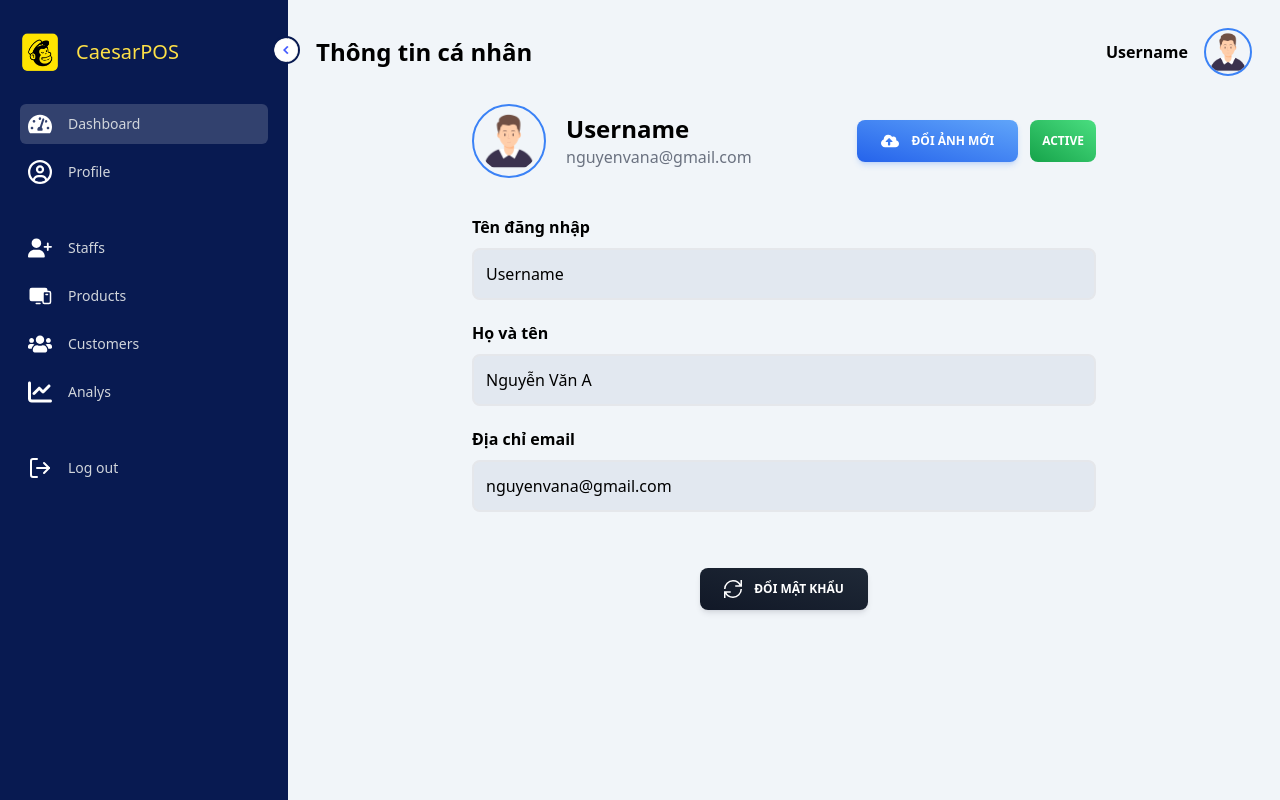
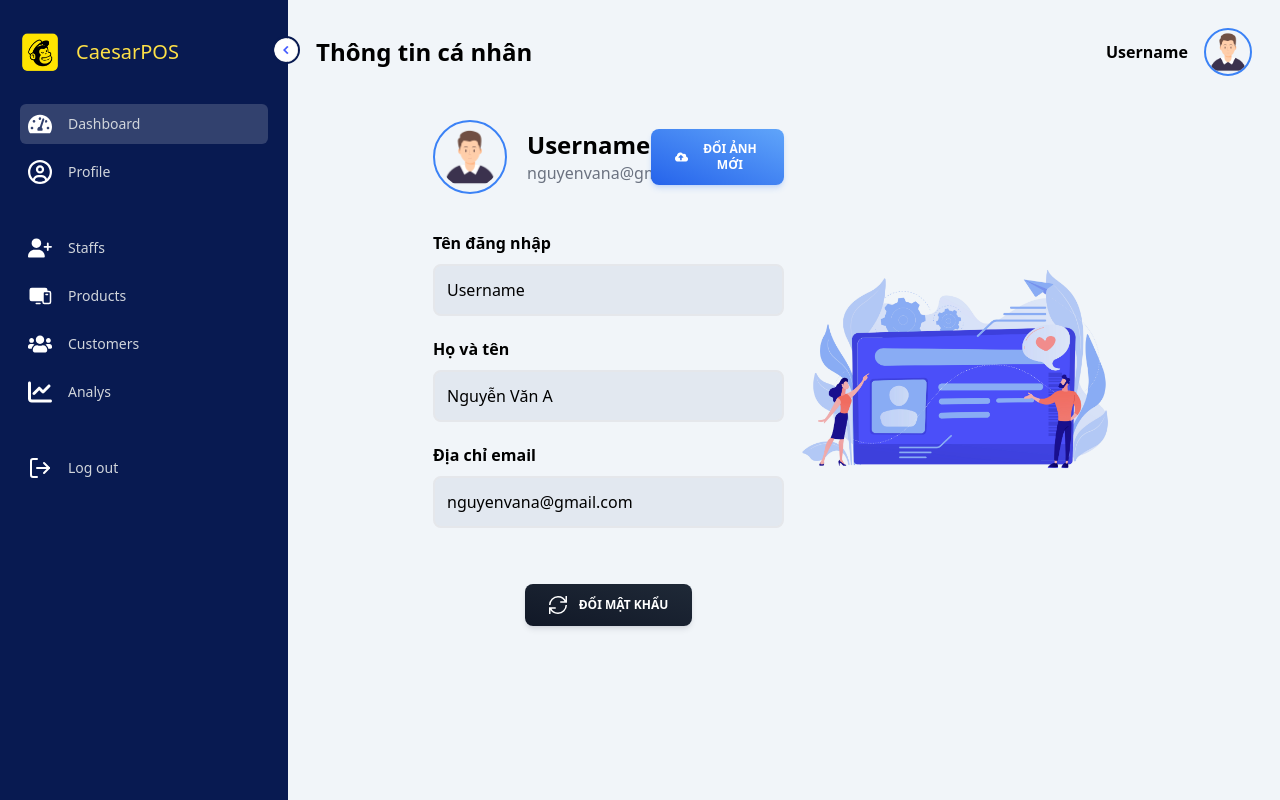
Before and after one commit to LongKim11/TechRetail-POS-Website, a React (Vite) app in the folder frontend/: page /profile in a window 1280 px wide. Built offline with nearby package versions, Linux system fonts and the light colour scheme.

Commit message:
Add image for profile page

```diff
--- a/frontend/src/components/ProfileForm/ProfileForm.jsx
+++ b/frontend/src/components/ProfileForm/ProfileForm.jsx
@@ -4,7 +4,8 @@ import { GrUpdate } from "react-icons/gr";
 
 const ProfileForm = ({ avatar, username, email, fullname }) => {
   return (
-    <div className="w-2/3 2xl:w-1/2 mx-auto mt-7">
+    <div className="w-3/4 mx-auto mt-11 flex items-center">
+      <div className="w-1/2">
         <div className="flex justify-between items-center">
           <div className="flex items-center">
             <Avatar
@@ -20,7 +21,6 @@ const ProfileForm = ({ avatar, username, email, fullname }) => {
               <p className="text-gray-500">{email}</p>
             </div>
           </div>
-        <div className="flex gap-x-3">
           <Button
             variant="gradient"
             className="flex items-center gap-3"
@@ -29,8 +29,6 @@ const ProfileForm = ({ avatar, username, email, fullname }) => {
             <FaCloudUploadAlt className="text-lg" />
             Đổi ảnh mới
           </Button>
-          <Chip variant="gradient" value="Active" color="green" />
-        </div>
         </div>
         <form className="mt-9 ">
           <div className="mb-5">
@@ -68,6 +66,13 @@ const ProfileForm = ({ avatar, username, email, fullname }) => {
           </div>
         </form>
       </div>
+      <div className="w-1/2">
+        <img
+          src="./src/assets/profile-bg.jpg"
+          className="mix-blend-multiply"
+        ></img>
+      </div>
+    </div>
   );
 };
 
```
Also changed, not shown: frontend/src/assets/profile-bg.jpg (added). Lines whose indentation alone changed are shown as unchanged.
